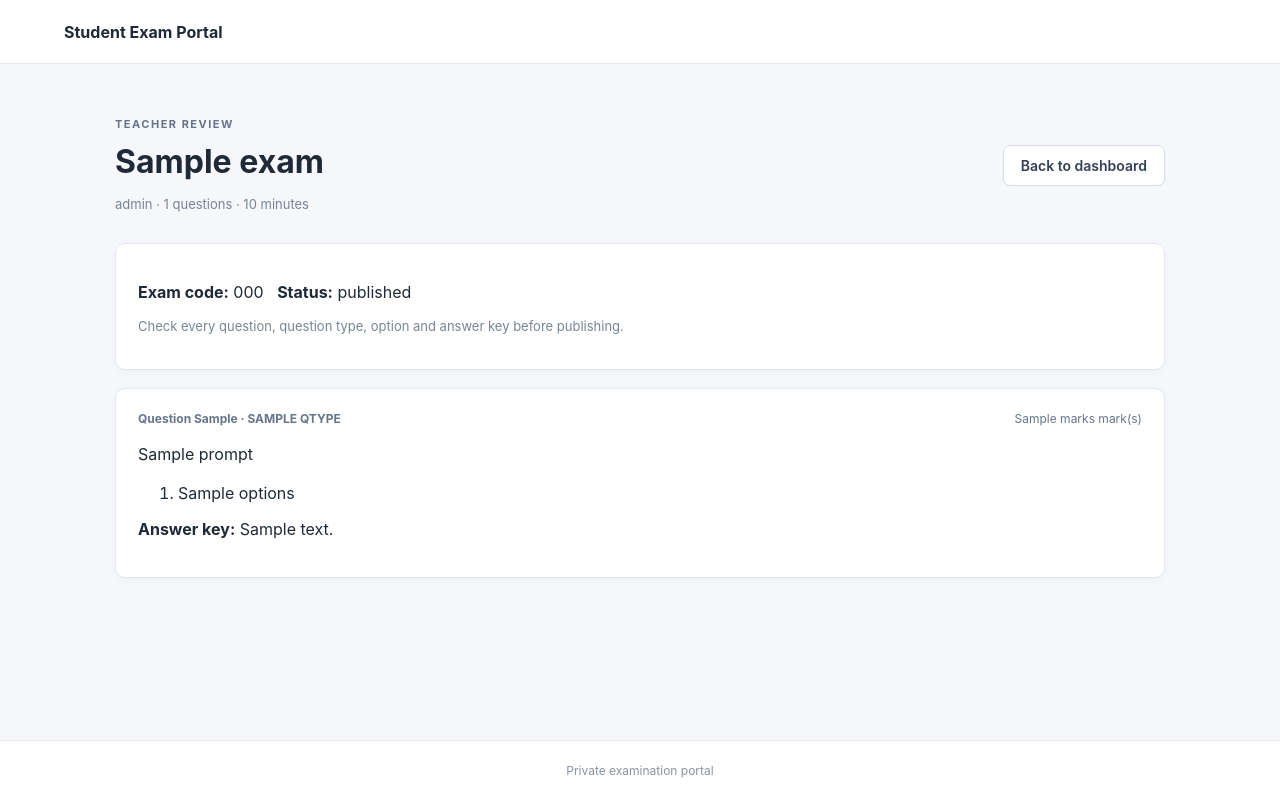
After one commit to sayandas-eng/abhishek-santra-exam-portal, a Flask app: template templates/review_exam.html in a window 1280 px wide. The commit adds this page. Run offline with Flask 3, Linux system fonts and the light colour scheme; the template is opened without the code that fills it: most values are stand-ins (such as "Sample title", 1, 10 or a date in 2020); some libraries are stand-ins or nearby versions.

Commit message:
Add teacher question review before publishing

```diff
--- a/templates/admin.html
+++ b/templates/admin.html
@@ -2,5 +2,5 @@
 <div class="pagehead"><div><p class="eyebrow">TEACHER ADMINISTRATION</p><h1>Dashboard</h1></div><a class="btn secondary" href="{{url_for('results')}}">View results</a></div>
 <div class="stats"><div class="stat"><b>{{students}}</b><span>Student profiles</span></div><div class="stat"><b>{{exams|length}}</b><span>Examinations</span></div><div class="stat"><b>{{attempts}}</b><span>Attempts started</span></div></div>
 <section class="panel"><h2>Gemini → Excel → Examination Portal</h2><p class="muted">Ask Gemini to create the examination as an .xlsx workbook using the portal's required columns, then have your connected MCP client call <code>upload_exam_excel</code>. The upload is saved as a draft. Check the answer key, marks and questions below, then publish it yourself.</p><p class="muted"><b>Required Excel columns:</b> question, type, marks, answer. <b>Optional MCQ columns:</b> option_a, option_b, option_c, option_d. Supported types: mcq, fill, text.</p><p class="muted">The MCP client needs PORTAL_BASE_URL and MCP_API_TOKEN in its own private configuration. Students never need either credential.</p></section>
-<section class="panel"><h2>Examinations</h2>{% if exams %}<div class="tablewrap"><table><tr><th>Title</th><th>Duration</th><th>Status</th><th>Exam code</th><th>Action</th></tr>{% for e in exams %}<tr><td>{{e.title}}</td><td>{{e.duration}} + {{e.review_minutes}} min</td><td>{{e.status}}</td><td>{{e.exam_code or 'Legacy exam'}}</td><td>{% if e.status=='draft' %}<form method="post" action="{{url_for('publish_exam',exam_id=e.id)}}" onsubmit="return confirm('Publish this reviewed examination? Students with the exam code and password will be able to enter.')"><button class="smallbtn">Approve &amp; publish</button></form>{% elif e.status=='published' %}<form method="post" action="{{url_for('close_exam',exam_id=e.id)}}"><button class="smallbtn">Close</button></form>{% endif %}<form method="post" action="{{url_for('archive_exam',exam_id=e.id)}}" onsubmit="return confirm('Archive this examination? Results will be retained.')"><button class="smallbtn">Archive</button></form></td></tr>{% endfor %}</table></div>{% else %}<p class="muted">No examinations yet.</p>{% endif %}</section>
+<section class="panel"><h2>Examinations</h2>{% if exams %}<div class="tablewrap"><table><tr><th>Title</th><th>Duration</th><th>Status</th><th>Exam code</th><th>Action</th></tr>{% for e in exams %}<tr><td>{{e.title}}</td><td>{{e.duration}} + {{e.review_minutes}} min</td><td>{{e.status}}</td><td>{{e.exam_code or 'Legacy exam'}}</td><td>{% if e.status=='draft' %}<a class="smallbtn" href="{{url_for('review_exam',exam_id=e.id)}}">Review questions &amp; answers</a>{% elif e.status=='published' %}<form method="post" action="{{url_for('close_exam',exam_id=e.id)}}"><button class="smallbtn">Close</button></form>{% endif %}<form method="post" action="{{url_for('archive_exam',exam_id=e.id)}}" onsubmit="return confirm('Archive this examination? Results will be retained.')"><button class="smallbtn">Archive</button></form></td></tr>{% endfor %}</table></div>{% else %}<p class="muted">No examinations yet.</p>{% endif %}</section>
 {% endblock %}
--- /dev/null
+++ b/templates/review_exam.html
@@ -0,0 +1,6 @@
+{% extends 'base.html' %}{% block body %}
+<div class="pagehead"><div><p class="eyebrow">TEACHER REVIEW</p><h1>{{exam.title}}</h1><p class="muted">{{exam.class_level or 'Legacy exam'}} · {{questions|length}} questions · {{exam.duration}} minutes</p></div><a class="btn secondary" href="{{url_for('dashboard')}}">Back to dashboard</a></div>
+<section class="panel"><p><b>Exam code:</b> {{exam.exam_code or 'Not assigned'}} &nbsp; <b>Status:</b> {{exam.status}}</p><p class="muted">Check every question, question type, option and answer key before publishing.</p></section>
+{% for q in questions %}<section class="panel question"><div class="qmeta"><b>Question {{q.q_no}} · {{q.qtype|upper}}</b><span>{{q.marks}} mark(s)</span></div><p class="prompt">{{q.prompt}}</p>{% if q.options %}<ol>{% for option in q.options.split('|') %}<li>{{option}}</li>{% endfor %}</ol>{% endif %}<p><b>Answer key:</b> {{q.answer or 'Missing'}}</p></section>{% endfor %}
+{% if exam.status=='draft' %}<form method="post" action="{{url_for('publish_exam',exam_id=exam.id)}}" onsubmit="return confirm('I have reviewed the questions and answer keys. Publish this examination?')"><button class="btn">Approve &amp; publish examination</button></form>{% endif %}
+{% endblock %}
```
Also changed, not shown: portal_upgrade.py (+11 -0 lines).
